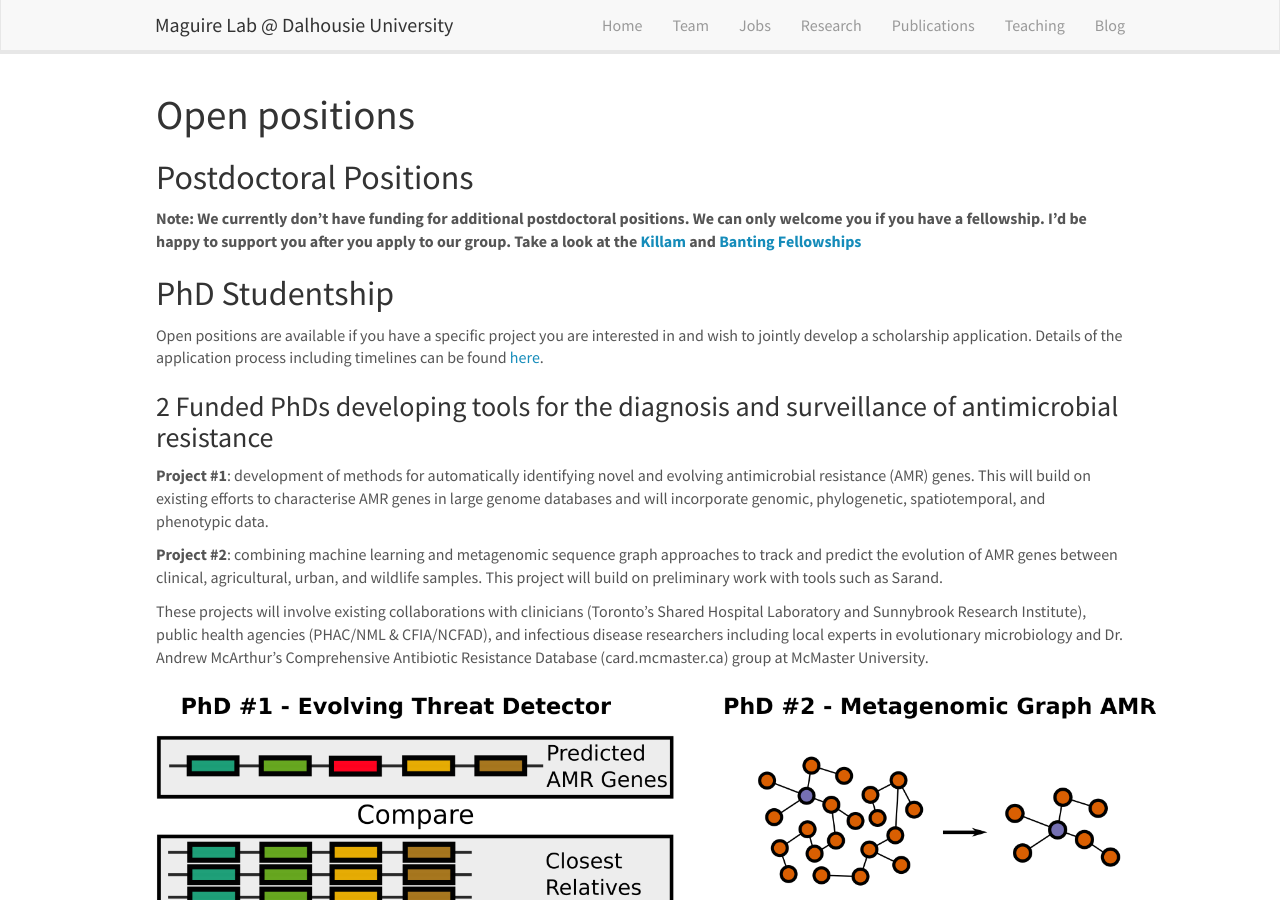
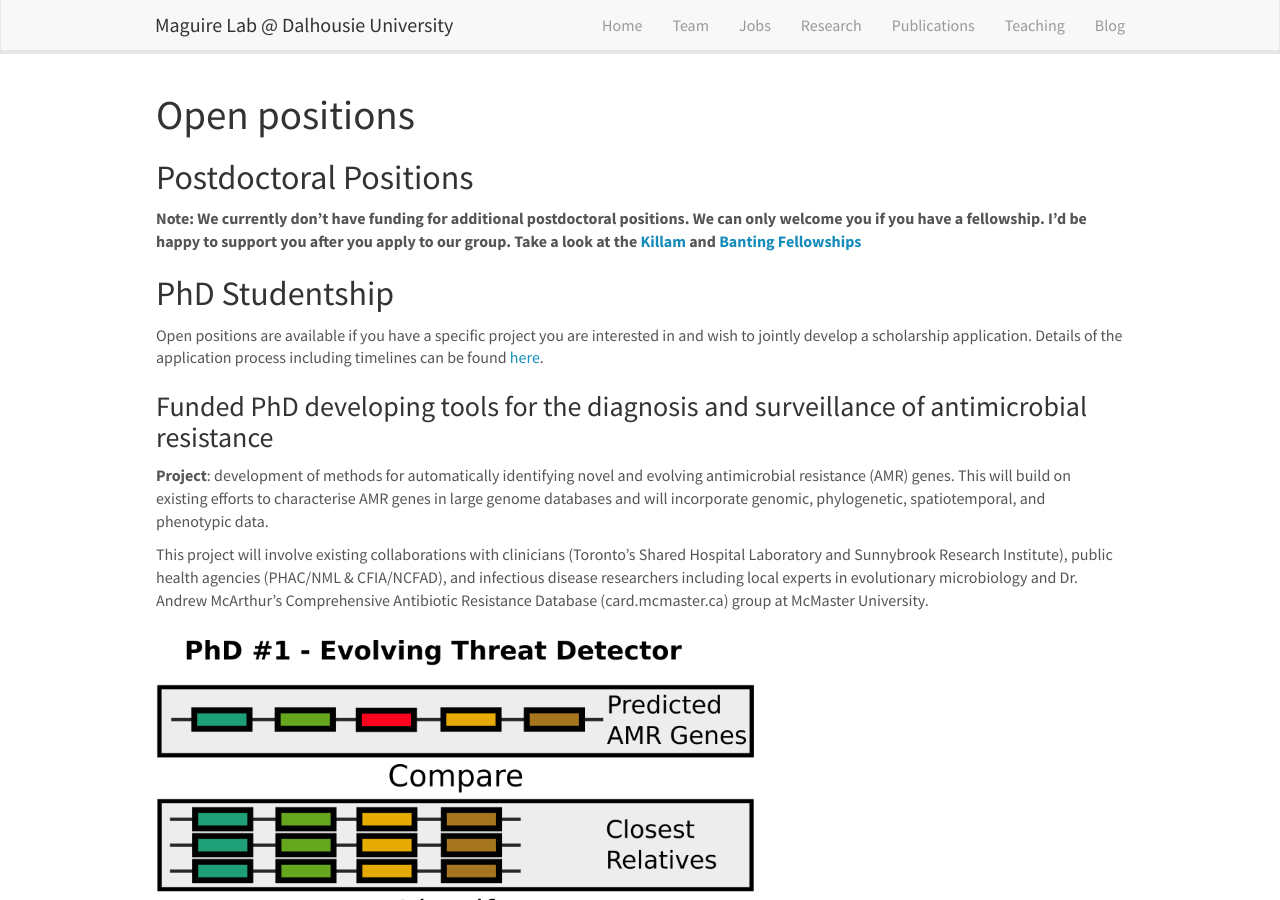
Before and after one commit to maguire-lab/maguire-lab.github.io, a Jekyll site: the page built from _pages/jobs.md, in a window 1280 px wide and 900 px high. Built offline with Jekyll 4.4.1, drawn with Linux system fonts in a browser that asks for light colours; nearby versions of some CDN libraries; some of the changed text lies outside the part shown.

Commit message:
Update team and remove project 2

```diff
--- a/_pages/jobs.md
+++ b/_pages/jobs.md
@@ -17,18 +17,15 @@ permalink: /jobs
 Open positions are available if you have a specific project you are interested in and wish to jointly develop a scholarship application.
 Details of the application process including timelines can be found [here](https://docs.google.com/document/d/1dizV5CEkasOZD_lmbiPf0akGC3Opm99VGN41IQFj64U/edit).
 
-### 2 Funded PhDs developing tools for the diagnosis and surveillance of antimicrobial resistance
+### Funded PhD developing tools for the diagnosis and surveillance of antimicrobial resistance
 
-**Project #1**: development of methods for automatically identifying novel and evolving antimicrobial resistance (AMR) genes. This will build on existing efforts to characterise AMR genes in large genome databases and will incorporate genomic, phylogenetic, spatiotemporal, and phenotypic data.
+**Project**: development of methods for automatically identifying novel and evolving antimicrobial resistance (AMR) genes. This will build on existing efforts to characterise AMR genes in large genome databases and will incorporate genomic, phylogenetic, spatiotemporal, and phenotypic data.
 
-**Project #2**: combining machine learning and metagenomic sequence graph approaches to track and predict the evolution of AMR genes between clinical, agricultural, urban, and wildlife samples.  This project will build on preliminary work with tools such as Sarand.
-
-These projects will involve existing collaborations with clinicians (Toronto’s Shared Hospital Laboratory and Sunnybrook Research Institute), public health agencies (PHAC/NML & CFIA/NCFAD), and infectious disease researchers including local experts in evolutionary microbiology and Dr. Andrew McArthur’s Comprehensive Antibiotic Resistance Database (card.mcmaster.ca) group at McMaster University.
+This project will involve existing collaborations with clinicians (Toronto’s Shared Hospital Laboratory and Sunnybrook Research Institute), public health agencies (PHAC/NML & CFIA/NCFAD), and infectious disease researchers including local experts in evolutionary microbiology and Dr. Andrew McArthur’s Comprehensive Antibiotic Resistance Database (card.mcmaster.ca) group at McMaster University.
 
 <figure>
-<img src="{{ site.baseurl }}/images/research/phd_projects.png" width="1000">
+<img src="{{ site.baseurl }}/images/research/phd_projects_single.png" width="600">
 </figure>
-
 
 Candidates should have:
 - A Masters degree in any of Computer Science, Microbiology, Molecular Biology, Epidemiology or related fields.
```
Also changed, not shown: other parts of _pages/jobs.md (+4 -1 lines), _data/alumni.yml (+7 -0 lines), _data/team_members.yml (+42 -5 lines), images/research/phd_projects_single.png (added), images/team/mahoneyd.jpg (added), images/team/murthys.jpg (added), 1 other file.
